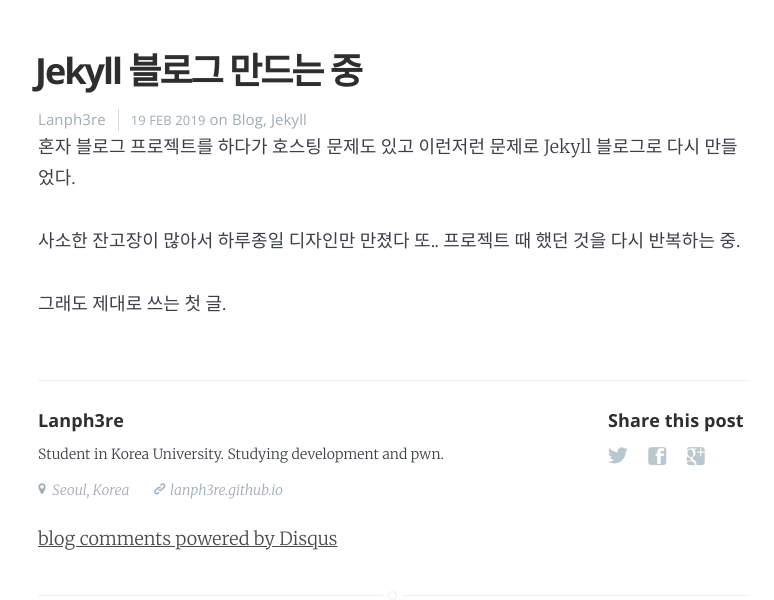
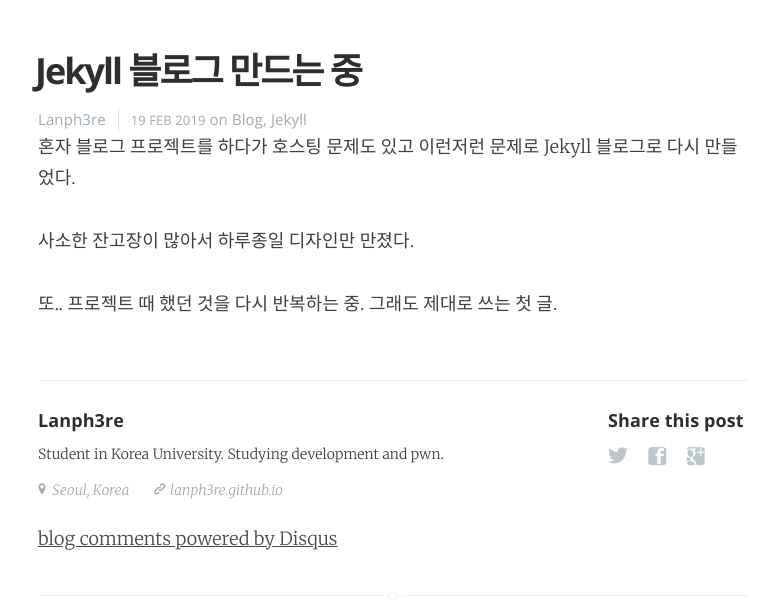
Before and after one commit to Lanph3re/lanph3re.github.io, a Jekyll site: the page built from _posts/2019-02-20-jekyll-blog.md, in a window 1280 px wide. Shown: the part 585-1185 px from the top of the page, without its empty margins (247-1021 px from the left). Built offline with Jekyll 4.4.1, drawn with Linux system fonts in a browser that asks for light colours; nearby versions of some CDN libraries; comment, search, counter and statistics services are not loaded.

```diff
--- a/_posts/2019-02-20-jekyll-blog.md
+++ b/_posts/2019-02-20-jekyll-blog.md
@@ -14,6 +14,6 @@ disqus: true
 
 혼자 블로그 프로젝트를 하다가 호스팅 문제도 있고 이런저런 문제로 Jekyll 블로그로 다시 만들었다.
 
-사소한 잔고장이 많아서 하루종일 디자인만 만졌다 또.. 프로젝트 때 했던 것을 다시 반복하는 중.
+사소한 잔고장이 많아서 하루종일 디자인만 만졌다.
 
-그래도 제대로 쓰는 첫 글.
+또.. 프로젝트 때 했던 것을 다시 반복하는 중. 그래도 제대로 쓰는 첫 글.
```
